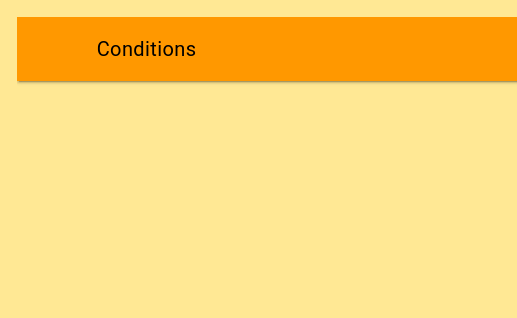
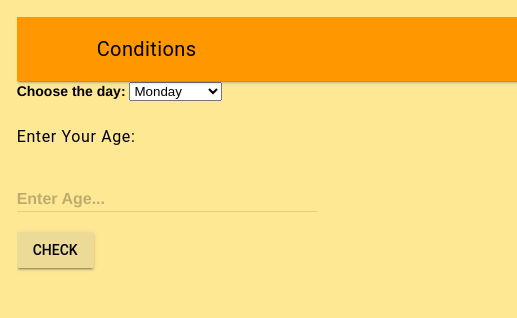
Before and after one commit to KaitlynIp64/ICS2O-Unit-5-04-JS, a plain HTML site: page index.html in a window 1280 px wide. Shown: the full height of the page, 0-517 px from the left. Drawn offline with nearby package versions, Linux system fonts and the light colour scheme.

Commit message:
added code

```diff
--- a/index.html
+++ b/index.html
@@ -34,3 +34,33 @@
       </header>
       <main class="mdl-layout__content">
         <img src="./img/3D_Glasses_2_by_Merlin2525.svg" alt="Movie" width="60%" height="60%" align="left">
+        <form action="/action_page.php">
+          <label for="cars">Choose the day:</label>
+          <select name="day" id="day">
+            <option value="volvo">Monday</option>
+            <option value="saab">Tuesday</option>
+            <option value="opel">Wednesday</option>
+            <option value="audi">Thursday</option>
+            <option value="saab">Friday</option>
+            <option value="opel">Saturday</option>
+            <option value="audi">Sunday</option>
+          </select>
+        </form>
+        <h6>Enter Your Age:</h6>
+        <!-- Numeric Textfield -->
+        <form action="#">
+          <div class="mdl-textfield mdl-js-textfield">
+            <input class="mdl-textfield__input" type="text" pattern="-?[0-9]*(\.[0-9]+)?" id="sample2">
+            <label class="mdl-textfield__label" for="sample2">Enter Age...</label>
+            <span class="mdl-textfield__error">Input is not a number!</span>
+          </div>
+        </form>
+        <!-- Raised button with ripple -->
+            <button class="mdl-button mdl-js-button mdl-button--raised mdl-js-ripple-effect" onclick= "myButtonClicked()">
+              Check
+            </button>
+        <div id="answer"></div>
+      </main>
+    </div>
+  </body>
+</html>
--- a/js/script.js
+++ b/js/script.js
@@ -0,0 +1,31 @@
+// Copyright (c) 2022 Kaitlyn Ip All rights reserved
+//
+// Created by: Kaitlyn Ip
+// Created on: Apr 2022
+// This file contains xxx
+
+"use strict"
+
+/**
+ * Check servie worker.
+ */
+if (navigator.serviceWorker) {
+  navigator.serviceWorker.register("/ICS2O-Unit-5-04-JS/sw.js", {
+    scope: "/ICS2O-Unit-5-04-JS/",
+  })
+}
+
+/**
+ * Input
+ */
+function myButtonClicked() {
+  var day = document.getElementById("day").checked
+  var age = document.getElementById("age").checked
+
+  // process
+  if (day == "Tuesday" || day == "Thursday") || (age > 12 && age < 21) {
+      document.getElementById("answer").innerHTML= "You're eligible for student pricing."
+  } else {
+      document.getElementById("answer").innerHTML= "You must pay regular price."
+  }
+}
```
